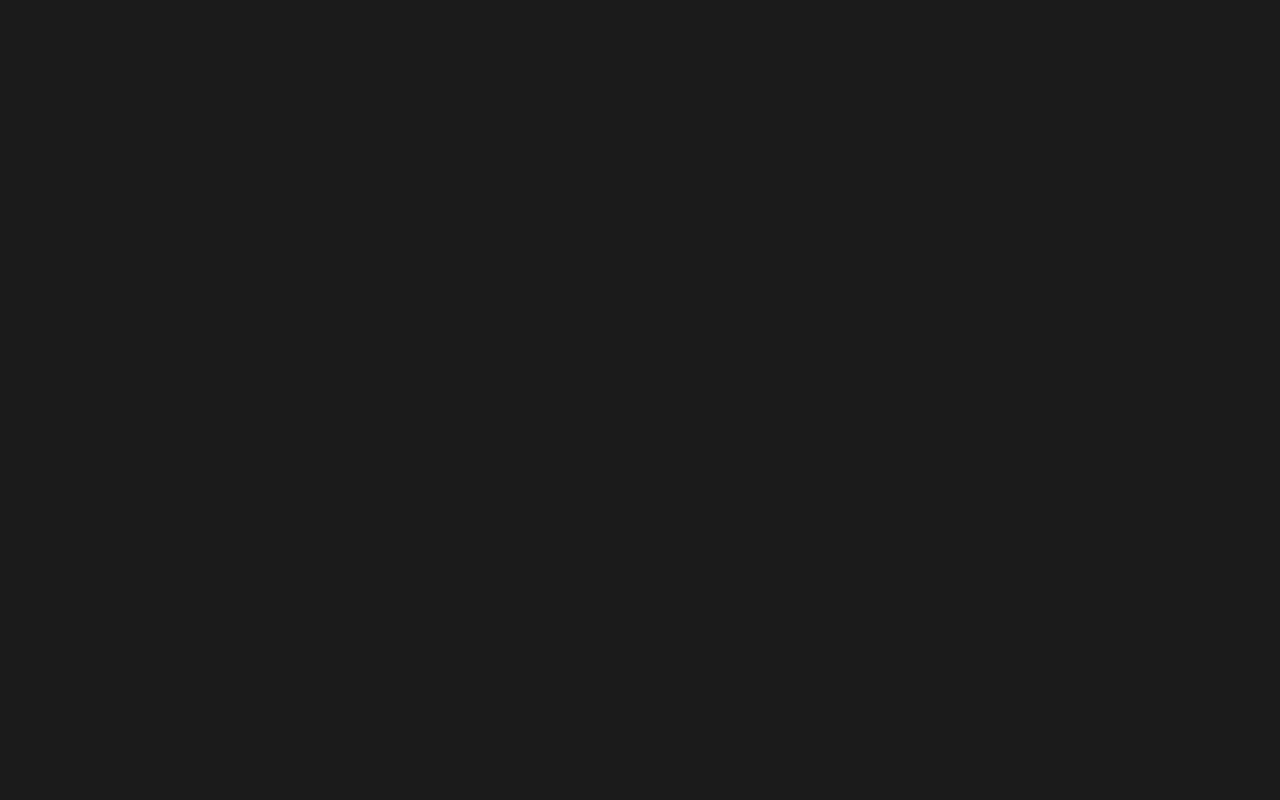
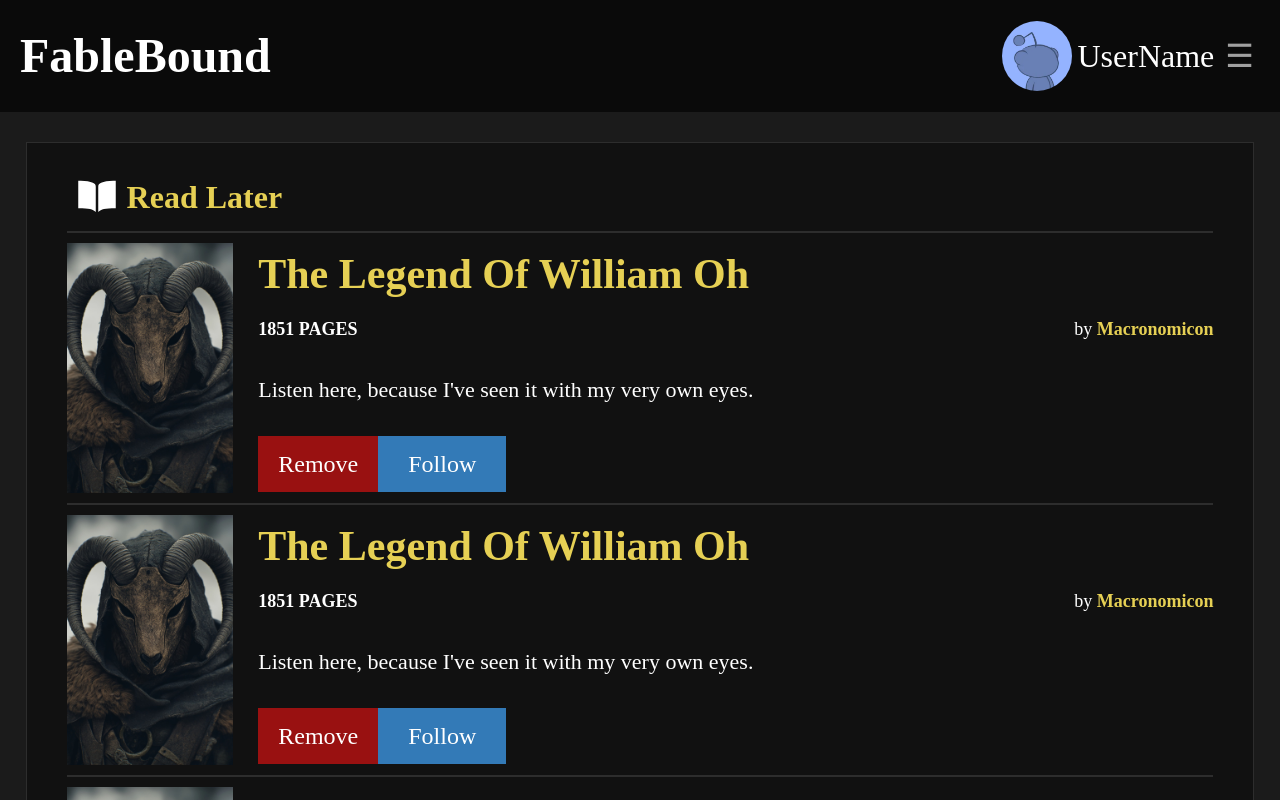
Before and after one commit to HereIsSee/web-novel-site, a React (Vite) app in the folder front-end/: page /read-later in a window 1280 px wide. Shown: the top 800 px of the page. Built offline with nearby package versions, Linux system fonts and the light colour scheme.

Commit message:
Add Read Later route initial layout

```diff
--- /dev/null
+++ b/front-end/src/components/NovelReadLaterCard.jsx
@@ -0,0 +1,70 @@
+import { useState, useEffect, useRef } from 'react';
+import { Link } from 'react-router-dom';
+import NovelCover from '/the-legend-of-william-oh.png';
+import Button from './FormFields/Button';
+
+const NovelReadLaterCard = ({id})=>{
+    const [expanded, setExpanded] = useState(false);
+    const [isOverflowing, setIsOverflowing] = useState(false);
+    const summaryRef = useRef(null);
+
+    const novelSlog = 'the-legend-of-william-oh';
+
+    useEffect(()=>{
+        const el = summaryRef.current;
+        if(el){
+            requestAnimationFrame(() => {
+                setIsOverflowing(el.scrollHeight > el.clientHeight);
+            });
+        }
+    },[])
+
+    return(
+        <div className='novel-favorite-card collapsed'>
+            <Link to={`/novels/${2}/${novelSlog}`} className="link-with-image">
+                <img src={NovelCover} alt="novel cover" />
+            </Link>
+            <div className='novel-favorite-card-info'>
+                <Link className="novel-favorite-card-title" to={`/novels/${2}/${novelSlog}`}>The Legend Of William Oh</Link>
+
+                <div className='novel-favorite-info'>
+                    <div className='pages-number'>
+                        1851 PAGES
+                    </div>
+                    <div className='novel-favorite-author'>
+                        by <span>Macronomicon</span>
+                    </div>
+                </div>
+
+                <div
+                    ref={summaryRef}
+                    className={`novel-summary ${expanded ? 'expanded' : 'collapsed'}`}
+                >
+                    <p>
+                        Listen here, because I've seen it with my very own eyes.
+                    </p>
+
+                </div>
+
+                {isOverflowing && (
+                    <Button
+                        styleType='white-text-only'
+                        onClick={() => setExpanded(!expanded)}
+                    >
+                        {expanded ? 'Show Less' : 'Show More'}
+                    </Button>
+                )}
+
+                <div>
+                    <Button styleType='red-white'>
+                        Remove
+                    </Button>
+                    <Button styleType='blue-white'>
+                        Follow
+                    </Button>
+                </div>
+            </div>
+        </div>
+    );
+}
+export default NovelReadLaterCard;
--- a/front-end/src/routes/ReadLater.jsx
+++ b/front-end/src/routes/ReadLater.jsx
@@ -1,9 +1,18 @@
+import { IoBookSharp } from "react-icons/io5";
+import NovelReadLaterCard from '../components/NovelReadLaterCard';
+import SectionWrapper from '../components/SectionWrapper';
 const ReadLater = () =>{
 
     return(
-        <div>
+        <SectionWrapper
+            title="Read Later"
+            Icon={IoBookSharp}
+        >
+            <NovelReadLaterCard />
+            <NovelReadLaterCard />
+            <NovelReadLaterCard />
 
-        </div>
+        </SectionWrapper>
     );
 }
 
```
